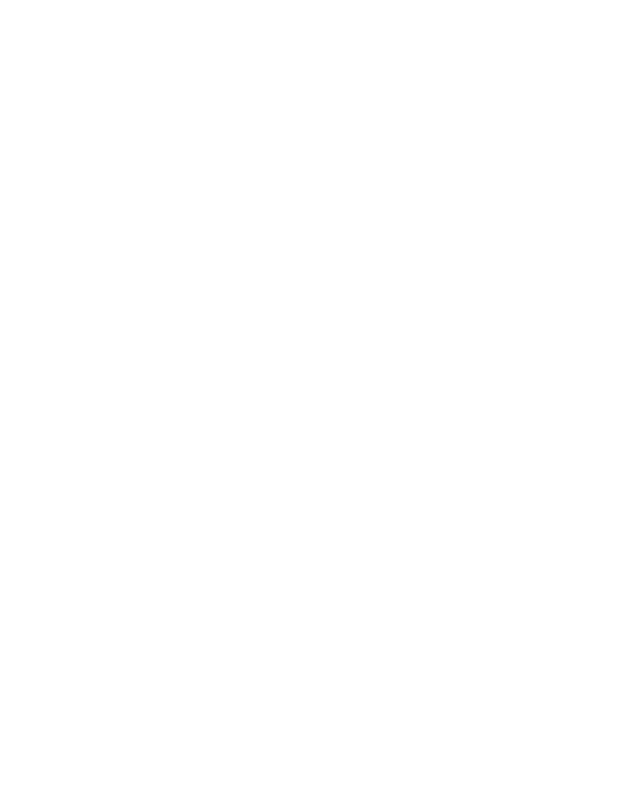
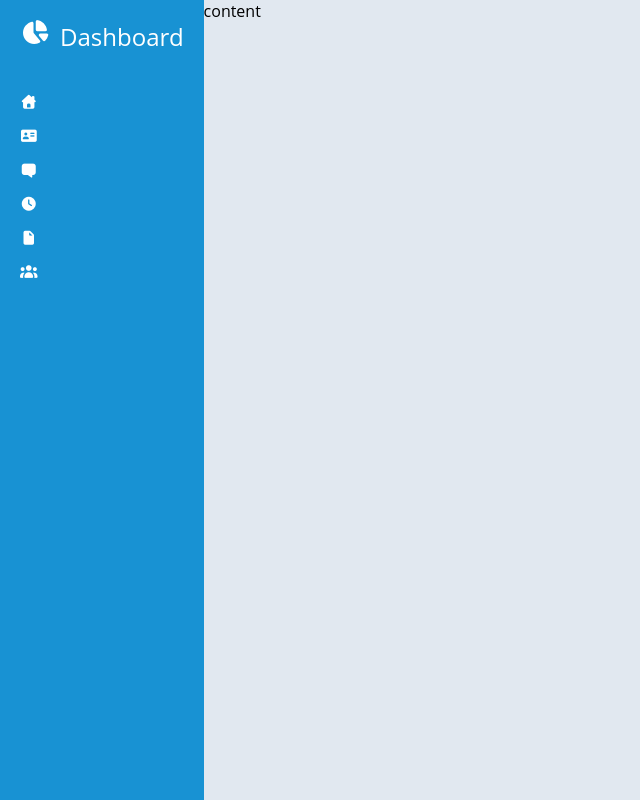
Before and after one commit to MohammedKhaled-co/ITI-Dashboard, a plain HTML site: page dashboard.html in a window 1280 px wide. Shown: the whole page, without its empty margins (0-640 px from the left). Drawn offline with Linux system fonts and the light colour scheme.

Commit message:
Cotinue styling sidebar

```diff
--- a/css/dashboard.css
+++ b/css/dashboard.css
@@ -1,11 +1,13 @@
 *{
     box-sizing: border-box;
+    margin: 0px;
+    padding: 0px;
 
 }
 body{
-    margin: 0px;
-    padding: 0px;
+
     font-family: "open sans",sans-serif  ;
+    height: 100vh;
 }
 *fucs{
     outline: none;
@@ -13,3 +15,10 @@ body{
 a{
     text-decoration: none;
 }
+.page{
+    background-color:hsl(212deg 33.33% 91.18%);
+    min-height:100vh ;
+}
+
+ul{padding: 0px;
+list-style: none;}
--- a/css/framwork.css
+++ b/css/framwork.css
@@ -0,0 +1,56 @@
+/* start flex box */
+.d-flex{display: flex   ;}
+.flex-row{
+    flex-direction: row;
+}
+.align-center{text-align:justify;}
+/* end flex box */
+
+/* start padding  */
+.p-10{
+    padding: 10px;
+}
+.p-20{
+    padding: 20px;
+}
+/* end padding  */
+
+/* start margin */
+.m-20{
+    margin: 20px;
+}
+.m-0{
+    margin: 20px;
+}
+/* end margin */
+
+/* start gap */
+.gap-10{
+    gap: 10px;
+}
+/* end gap */
+
+/* start background  */
+.bg-blue{
+    background-color: hsl(200.86deg 79.57% 46.08%);
+}
+/* end background */
+
+/* start color */
+.c-white{
+    color: white;
+}
+/* end color */
+
+ /* start font */
+ .fs-14{font-size: 14px;}
+ .db-f{
+    font-size: x-large;
+ }
+ /* end font  */
+
+ /* start border */
+ .rad-6{
+    border-radius: 6px;
+ }
+ /* end border */
--- a/dashboard.html
+++ b/dashboard.html
@@ -4,11 +4,59 @@
     <meta charset="UTF-8" />
     <meta name="viewport" content="width=device-width, initial-scale=1.0" />
     <title>Document</title>
-    <link rel="stylesheet" href="css/dashboard.css" />
-    <link rel="stylesheet" href="css/all.min.css" />
+    <link rel="stylesheet" href="./css/dashboard.css" />
+    <link rel="stylesheet" href="../css/all.min.css" />
     <link rel="stylesheet" href="css/framwork.css" />
   </head>
   <body>
-    <div class="page"></div>
+    <div class="page d-flex">
+      <div class="sidebar bg-blue p-10">
+        <ul>
+          <li>
+            <a
+              class="active d-flex db-f c-white rad-6 p-10 align-center gap-10"
+              href="dashboard.html"
+              ><i class="fa-solid fa-chart-pie" style="color: #ffffff"></i
+              ><span>Dashboard</span></a
+            >
+          </li>
+          <br />
+          <li>
+            <a class="d-flex fs-14 c-white rad-6 p-10" href="dashboard.html"
+              ><i class="fa-solid fa-house-chimney" style="color: #ffffff"></i>
+            </a>
+          </li>
+          <li class="profile">
+            <a class="d-flex fs-14 c-white rad-6 p-10" href="dashboard.html"
+              ><i class="fa-solid fa-address-card" style="color: #ffffff"></i
+            ></a>
+          </li>
+          <li class="messages">
+            <a class="d-flex fs-14 c-white rad-6 p-10" href="dashboard.html"
+              ><i
+                class="fa-solid fa-message fa-flip-horizontal"
+                style="color: #ffffff"
+              ></i
+            ></a>
+          </li>
+          <li class="history">
+            <a class="d-flex fs-14 c-white rad-6 p-10" href="dashboard.html"
+              ><i class="fa-solid fa-clock" style="color: #ffffff"></i
+            ></a>
+          </li>
+          <li class="tasks">
+            <a class="d-flex fs-14 c-white rad-6 p-10" href="dashboard.html"
+              ><i class="fa-solid fa-file" style="color: #ffffff"></i
+            ></a>
+          </li>
+          <li class="communities">
+            <a class="d-flex fs-14 c-white rad-6 p-10" href="dashboard.html"
+              ><i class="fa-solid fa-users" style="color: #ffffff"></i
+            ></a>
+          </li>
+        </ul>
+      </div>
+      <div class="content">content</div>
+    </div>
   </body>
 </html>
```
